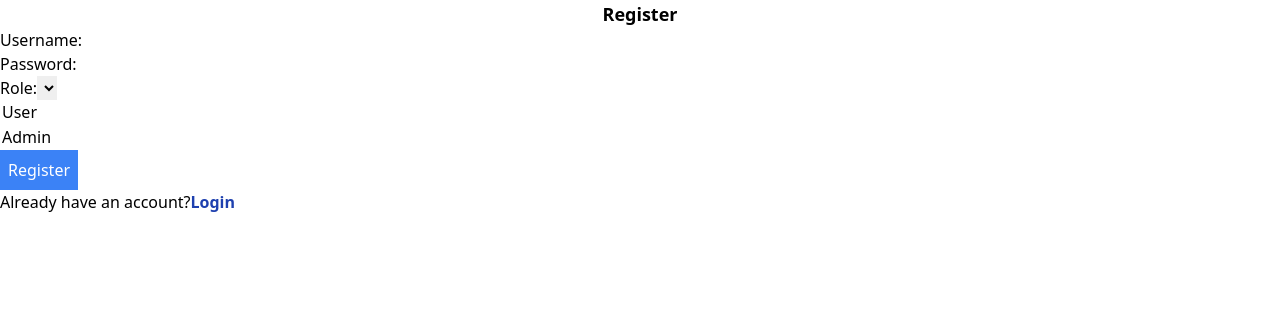
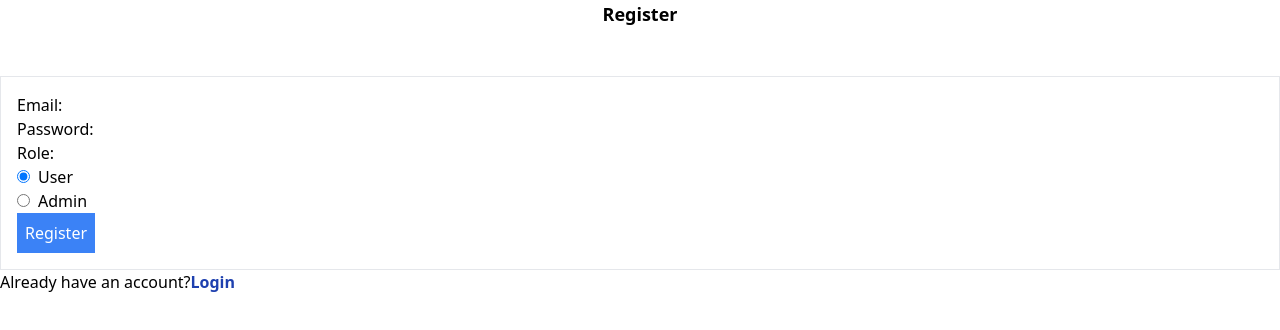
Before and after one commit to VanessaKasei/Ecommerce, a React (Create React App) app: page /register in a window 1280 px wide. Shown: the top 330 px of the page. Built offline with nearby package versions, Linux system fonts and the light colour scheme.

Commit message:
authenticate and navigate user to respective page

```diff
--- a/package.json
+++ b/package.json
@@ -6,6 +6,7 @@
     "@testing-library/jest-dom": "^5.17.0",
     "@testing-library/react": "^13.4.0",
     "@testing-library/user-event": "^13.5.0",
+    "jwt-decode": "^4.0.0",
     "react": "^18.3.1",
     "react-dom": "^18.3.1",
     "react-router-dom": "^6.27.0",
--- a/src/App.js
+++ b/src/App.js
@@ -1,6 +1,9 @@
 import { Route, BrowserRouter as Router, Routes } from "react-router-dom";
-import Login from "./Components/Login";
-import Register from "./Components/Register";
+import Modify from "./Components/Admin/Modify";
+import Login from "./Components/Auth/Login";
+import Register from "./Components/Auth/Register";
+import Home from "./Components/User/Home";
+
 
 function App() {
   return (
@@ -9,6 +12,8 @@ function App() {
         <Routes>
           <Route path="/register" element={<Register />}></Route>
           <Route path="/login" element={<Login />}></Route>
+          <Route path="/home" element={<Home />}></Route>
+          <Route path="/modify" element={<Modify />}></Route>
         </Routes>
       </div>
     </Router>
--- /dev/null
+++ b/src/Components/Admin/Modify.js
@@ -0,0 +1,11 @@
+import React from "react";
+
+const Modify = () => {
+  return (
+    <div>
+      <h1>Admin page</h1>
+    </div>
+  );
+};
+
+export default Modify;
--- /dev/null
+++ b/src/Components/Auth/Login.js
@@ -0,0 +1,84 @@
+import { jwtDecode } from "jwt-decode";
+import React, { useState } from "react";
+import { useNavigate } from "react-router-dom";
+
+const Login = () => {
+  const [password, setPassword] = useState("");
+  const [email, setEmail] = useState("");
+  const navigate = useNavigate();
+
+  const handleSubmit = async (e) => {
+    e.preventDefault();
+    try {
+      const response = await fetch("http://localhost:5000/api/users/login", {
+        method: "POST",
+        headers: {
+          "Content-Type": "application/json",
+        },
+        body: JSON.stringify({ email, password }),
+      });
+
+      console.log('Server Response:', response);
+
+
+      if (!response.ok) {
+        const errorData = await response.json();
+        alert(errorData.message);
+        return;
+      }
+
+      const data = await response.json();
+
+      localStorage.setItem("token", data.token);
+
+      const decodedToken = jwtDecode(data.token);
+      const role = decodedToken.role;
+
+      if (role === "admin") {
+        navigate("/modify");
+      } else {
+        navigate("/home");
+      }
+    } catch (error) {
+      console.error("Login error:", error);
+      alert("An error occured while logging in.");
+    }
+  };
+
+  return (
+    <div>
+      <div>
+        <h2 className="text-center font-semibold">Login</h2>
+      </div>
+      <form onSubmit={handleSubmit}>
+        <div>
+          <label>Password:</label>
+          <input
+            type="password"
+            id="password"
+            value={password}
+            placeholder="Enter your password"
+            onChange={(e) => setPassword(e.target.value)}
+          />
+        </div>
+        <div>
+          <label>Email:</label>
+          <input
+            type="email"
+            id="email"
+            value={email}
+            placeholder="Enter your email"
+            onChange={(e) => setEmail(e.target.value)}
+          />
+        </div>
+        <div>
+          <button type="submit" className="bg-blue-500 text-white p-2">
+            Login
+          </button>
+        </div>
+      </form>
+    </div>
+  );
+};
+
+export default Login;
--- /dev/null
+++ b/src/Components/Auth/Register.js
@@ -0,0 +1,133 @@
+import React, { useState } from "react";
+import { Link } from "react-router-dom";
+
+const Register = () => {
+  const [email, setEmail] = useState("");
+  const [password, setPassword] = useState("");
+  const [role, setRole] = useState("user");
+  const [error, setError] = useState(false);
+  const [message, setMessage] = useState("");
+
+  const handleSubmit = async (e) => {
+    e.preventDefault();
+    if (!email || !password || !role) {
+      setError(true);
+      setMessage("All fields are required");
+      return;
+    }
+
+    const userData = {
+      email,
+      password,
+      role,
+    };
+
+    try {
+      const response = await fetch("http://localhost:5000/api/users/register", {
+        method: "POST",
+        headers: {
+          "Content-Type": "application/json",
+        },
+        body: JSON.stringify(userData),
+      });
+
+      const data = await response.json();
+      console.log('Server Response:', data);
+      if (response.ok) {
+        setMessage("Registration successful");
+        setError(false);
+        setEmail("");
+        setPassword("");
+        setRole("user");
+      } else {
+        setMessage(data.message || "Something went wrong");
+        setError(true);
+      }
+    } catch (error) {
+      console.error('Error submitting the form:', error); // Log the error
+      setMessage("Error submitting the form");
+    }
+
+  };
+
+  return (
+    <div className="mx-auto container">
+      <div>
+        <h2 className="text-center font-semibold text-lg">Register</h2>
+        <div className="flex justify-start mt-12 border border-solid p-4">
+          <form onSubmit={handleSubmit}>
+            <div>
+              <label>Email:</label>
+              <input
+                type="email"
+                id="username"
+                value={email}
+                onChange={(e) => setEmail(e.target.value)}
+              />
+            </div>
+            <div>
+              <label>Password:</label>
+              <input
+                type="password"
+                id="password"
+                value={password}
+                onChange={(e) => setPassword(e.target.value)}
+              />
+            </div>
+            <div>
+              <label>Role:</label>
+              <div>
+                <label>
+                  <input
+                    type="radio"
+                    id="user"
+                    name="role"
+                    value="user"
+                    checked={role === "user"}
+                    onChange={(e) => setRole(e.target.value)}
+                    className="mr-2"
+                  />
+                  User
+                </label>
+              </div>
+              <div>
+                <label>
+                  <input
+                    type="radio"
+                    id="admin"
+                    name="role"
+                    value="admin"
+                    checked={role === "admin"}
+                    onChange={(e) => setRole(e.target.value)}
+                    className="mr-2"
+                  />
+                  Admin
+                </label>
+              </div>
+            </div>
+            <div>
+              <button
+                type="submit"
+                className="bg-blue-500 p-2 text-center text-white"
+              >
+                Register
+              </button>
+            </div>
+          </form>
+        </div>
+        <p>
+          Already have an account?
+          <Link to={"/login"} className="text-blue-800 font-semibold">
+            Login
+          </Link>
+        </p>
+
+        {message && (
+          <p className={error ? "text=red-500" : "text-green=500"}>{message}</p>
+        )}
+      </div>
+    </div>
+  );
+};
+
+export default Register;
--- a/src/Components/Login.js
+++ /dev/null
@@ -1,48 +0,0 @@
-import React, { useState } from "react";
-
-const Login = () => {
-  const [password, setPassword] = useState("");
-  const [email, setEmail] = useState("");
-
-
-  const handleSubmit = (e) =>{
-    e.preventDefault()
-
-    console.log("logged in with",{email, password});
-
-
-  }
-
-  return (
-    <div>
-      <div>
-        <h2 className="text-center font-semibold">Login</h2>
-      </div>
-      <form onSubmit={handleSubmit}>
-        <div>
-            <label>Password:</label>
-            <input type="password"
-            id="password"
-            value={password}
-            placeholder="Enter your password"
-            onChange={(e) => setPassword(e.target.value)}/>
-
-        </div>
-        <div>
-            <label>Email:</label>
-            <input type="email"
-            id="email"
-            value={email}
-            placeholder="Enter your email"
-            onChange={(e) => setEmail(e.target.value)}/>
-        </div>
-        <div>
-            <button type="submit"
-            className="bg-blue-500 text-white p-2">Login</button>
-        </div>
-      </form>
-    </div>
-  );
-};
-
-export default Login;
--- a/src/Components/Register.js
+++ /dev/null
@@ -1,63 +0,0 @@
-import React, { useState } from "react";
-import { Link } from "react-router-dom";
-
-const Register = () => {
-  const [username, setUsername] = useState("");
-  const [password, setPassword] = useState("");
-  const [role, setRole] = useState("");
-  const [message, setMessage] = useState("");
-
-  const handleSubmit = () => {
-    console.log("you have submited your registration form");
-  };
-
-  return (
-    <div>
-      <h2 className="text-center font-semibold text-lg">Register</h2>
-
-      <form onSubmit={handleSubmit}>
-        <div>
-          <label>Username:</label>
-          <input
-            type="text"
-            id="username"
-            value={username}
-            onChange={(e) => setUsername(e.target.value)}
-          />
-        </div>
-        <div>
-          <label>Password:</label>
-          <input
-            type="password"
-            id="password"
-            value={password}
-            onChange={(e) => setPassword(e.target.value)}
-          />
-        </div>
-        <div>
-          <label>Role:</label>
-          <select
-            id="role"
-            value={role}
-            onChange={(e) => setRole(e.target.value)}
-          />
-          <option>User</option>
-          <option>Admin</option>
-        </div>
-        <div>
-          <button
-            type="submit"
-            className="bg-blue-500 p-2 text-center text-white"
-          >
-            Register
-          </button>
-        </div>
-      </form>
-      <p>Already have an account?<Link to={"/login"} className="text-blue-800 font-semibold">Login</Link></p>
-
-      {message && <p>{message}</p>}
-    </div>
-  );
-};
-
-export default Register;
--- /dev/null
+++ b/src/Components/User/Home.js
@@ -0,0 +1,11 @@
+import React from "react";
+
+const Home = () => {
+  return (
+    <div>
+      <h1>User home page</h1>
+    </div>
+  );
+};
+
+export default Home;
```
Also changed, not shown: 1 other file (tests, documents, lock files or other folders).
